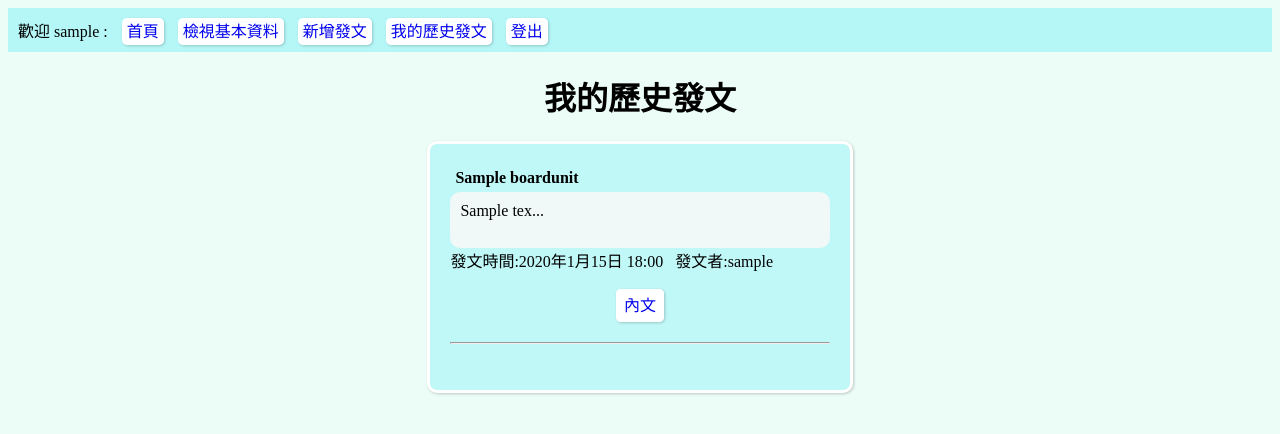
After one commit to Ohnokaoru/message_board_report, a Django app: page /review-myboardunit in a window 1280 px wide. The commit adds this page. Shown: the top 434 px of the page. Run offline with Django 5.2, Linux system fonts and the light colour scheme; a user stored in the database is signed in; tables that the repository leaves empty hold one stand-in row (values such as "Sample post").

Commit message:
完成review-myboardunit

```diff
--- /dev/null
+++ b/boardunit/templates/boardunit/review-myboardunit.html
@@ -0,0 +1,38 @@
+{% extends "base.html" %}
+{% load static %}
+{% block title%}我的歷史發文{% endblock %}
+
+{% block content%}
+<div id="title">
+    <h1>我的歷史發文</h1>
+</div>
+
+<div id="review-myboardunit">
+    {% for myboardunit in page_obj %}
+    <div id="subject">
+        {{myboardunit.subject}} <br>
+    </div>
+
+    <div id="review-myboardunit-text">
+        {{myboardunit.text|slice:"10"}}... <br>
+        <br>
+
+    </div>
+
+    發文時間:{{myboardunit.time}} &nbsp;&nbsp;發文者:{{myboardunit.userprofile.nickname}}<br>
+
+
+    <div id="review-a-button">
+        <a href="{% url 'review-detail' myboardunit.id %}">內文</a>
+    </div>
+    <br>
+    <hr>
+    <br>
+    {% endfor %}
+</div>
+
+
+
+</div>
+
+{% endblock %}
--- a/boardunit/urls.py
+++ b/boardunit/urls.py
@@ -6,4 +6,5 @@ urlpatterns = [
     path("review-all/", views.review_all, name="review-all"),
     path("", views.review_all, name="review-all"),
     path("review-detail/<int:boardunit_id>", views.review_detail, name="review-detail"),
+    path("review-myboardunit", views.review_myboardunit, name="review-myboardunit"),
 ]
--- a/boardunit/views.py
+++ b/boardunit/views.py
@@ -54,7 +54,7 @@ def review_all(request):
     return render(request, "boardunit/review-all.html", {"page_obj": page_obj})
 
 
-# 點選細內文
+# 點選內文
 def review_detail(request, boardunit_id):
     try:
         boardunit = BoardUnit.objects.get(id=boardunit_id)
@@ -63,3 +63,23 @@ def review_detail(request, boardunit_id):
         return redirect("review-all")
 
     return render(request, "boardunit/review-detail.html", {"boardunit": boardunit})
+
+
+# 我的歷史發文
+def review_myboardunit(request):
+    myboardunits = BoardUnit.objects.filter(userprofile=request.user.userprofile)
+
+    if not myboardunits:
+        return redirect("create-boardunit")
+
+    paginator = Paginator(myboardunits, 4)
+
+    try:
+        page_number = request.GET.get("page", 1)
+
+    except (TypeError, ValueError):
+        page_number = 1
+
+    page_obj = paginator.get_page(page_number)
+
+    return render(request, "boardunit/review-myboardunit.html", {"page_obj": page_obj})
--- a/static/css/style.css
+++ b/static/css/style.css
@@ -17,7 +17,8 @@ body {
 #edit-userprofile-form,
 #create-boardunit-form,
 #all-boardunit,
-#review-boardunit {
+#review-boardunit,
+#review-myboardunit {
     margin: auto;
     padding: 20px;
     background-color: rgb(192, 247, 247);
@@ -91,7 +92,8 @@ body {
 }
 
 #all-boardunit-text,
-#review-boardunit-text {
+#review-boardunit-text,
+#review-myboardunit-text {
     padding: 10px;
     background-color: rgb(240, 248, 248);
     border-radius: 10px;
--- a/templates/base.html
+++ b/templates/base.html
@@ -17,6 +17,7 @@
         <a href="{% url 'review-all' %}">首頁</a>
         <a href="{% url 'review-userprofile' %}">檢視基本資料</a>
         <a href="{% url 'create-boardunit' %}">新增發文</a>
+        <a href="{% url 'review-myboardunit' %}">我的歷史發文</a>
         <a href="{% url 'user-logout' %}">登出</a>
         {% else %}
         <a href="{% url 'review-all' %}">首頁</a>
```
Also changed, not shown: 1 other file.
